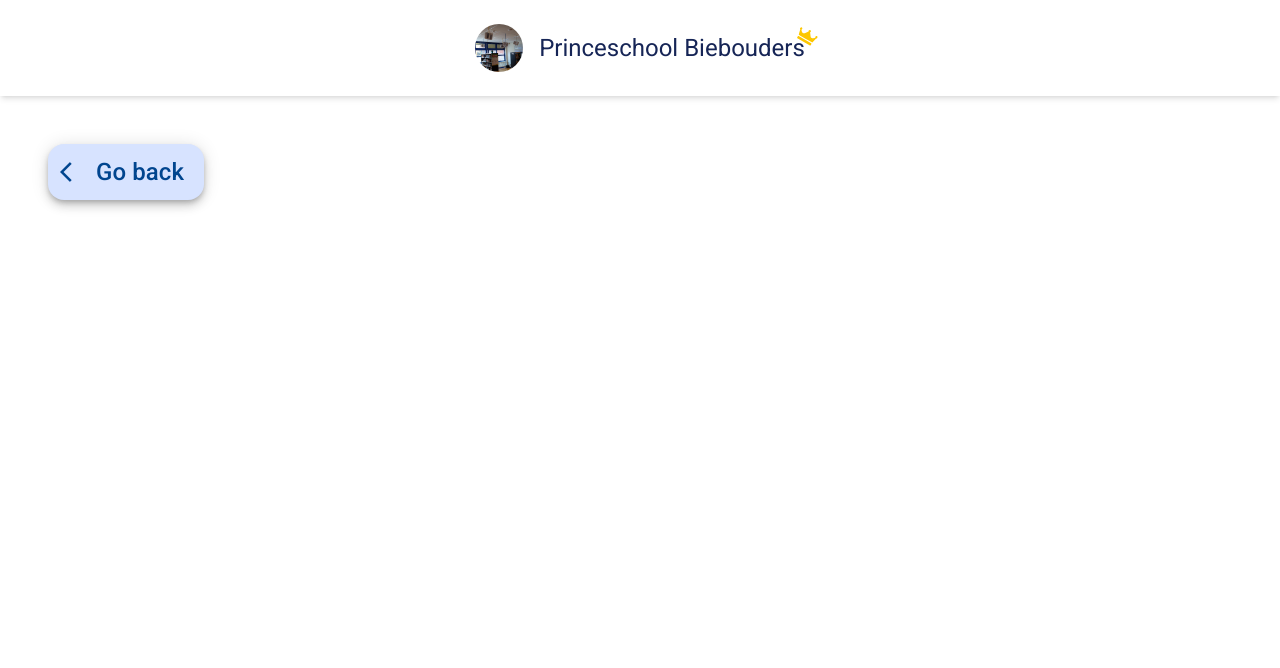
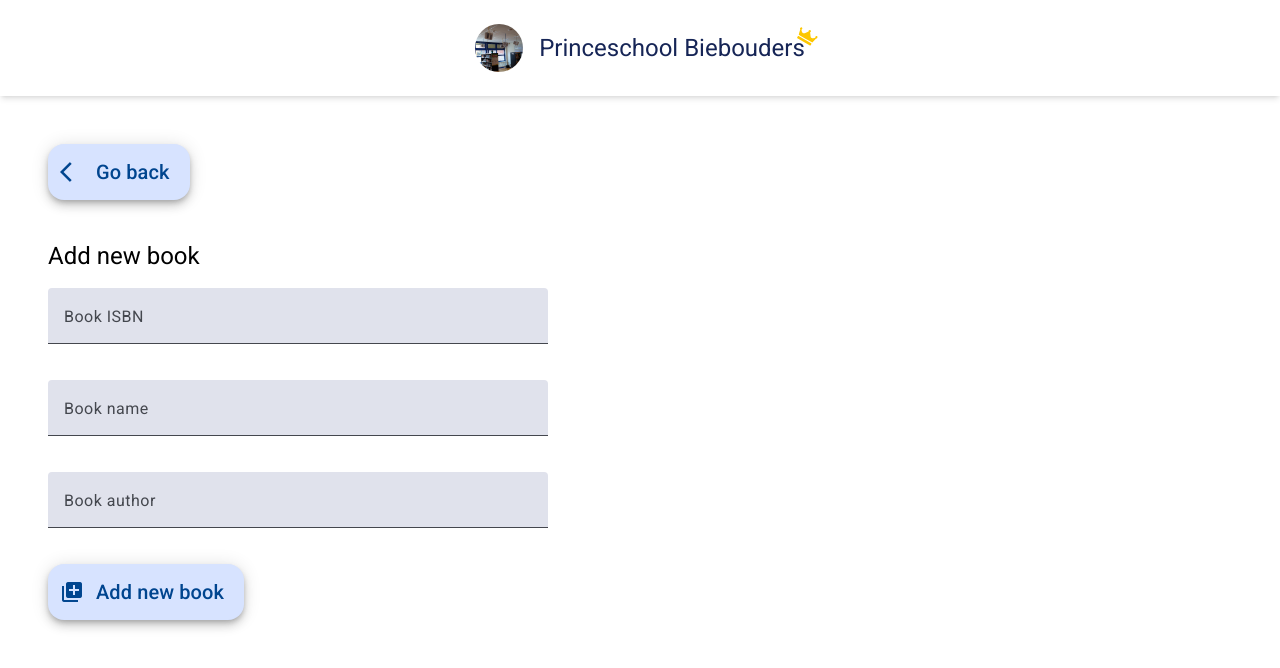
Before and after one commit to nat-k-dev/school-library, an Angular app: page /add-new-book in a window 1280 px wide. Shown: the top 668 px of the page. Built offline with nearby package versions, Linux system fonts and the light colour scheme.

Commit message:
add page to remove book

```diff
--- a/src/app/app.config.ts
+++ b/src/app/app.config.ts
@@ -1,8 +1,10 @@
 import { ApplicationConfig, provideZoneChangeDetection } from '@angular/core';
 import { provideRouter } from '@angular/router';
-
 import { routes } from './app.routes';
 
 export const appConfig: ApplicationConfig = {
-  providers: [provideZoneChangeDetection({ eventCoalescing: true }), provideRouter(routes)]
+  providers: [
+    provideZoneChangeDetection({ eventCoalescing: true }),
+    provideRouter(routes)
+  ]
 };
--- a/src/app/components/add-new-book/add-new-book.component.css
+++ b/src/app/components/add-new-book/add-new-book.component.css
@@ -0,0 +1,9 @@
+@reference "../../../styles.css";
+
+.middle-button {
+    @apply text-xl mx-auto;
+}
+
+.input-field {
+    @apply w-full md:w-[500px];
+}
--- a/src/app/components/add-new-book/add-new-book.component.html
+++ b/src/app/components/add-new-book/add-new-book.component.html
@@ -1,3 +1,28 @@
 <div class="p-6 md:p-12">
     <app-go-back-button />
+    <div class="flex flex-col gap-4 md:items-start mt-10">
+        <h1 class="text-center text-2xl">Add new book</h1>
+        <mat-form-field required class="input-field">
+            <mat-label>Book ISBN</mat-label>
+            <input matInput [(ngModel)]="bookISBN" name="bookISBN">
+        </mat-form-field>
+        <mat-form-field required class="input-field">
+            <mat-label>Book name</mat-label>
+            <input matInput [(ngModel)]="bookName" name="bookName">
+        </mat-form-field>
+        <mat-form-field required class="input-field">
+            <mat-label>Book author</mat-label>
+            <input matInput [(ngModel)]="bookAuthor" name="bookAuthor">
+        </mat-form-field>
+        <div class="w-full flex md:block">
+            <button mat-fab extended class="middle-button" (click)="AddNewBook()">
+                <mat-icon>library_add</mat-icon>
+                Add new book
+            </button>
+        </div>
+    </div>
+
+
+
+
 </div>
--- a/src/app/components/add-new-book/add-new-book.component.ts
+++ b/src/app/components/add-new-book/add-new-book.component.ts
@@ -1,12 +1,32 @@
 import { Component } from '@angular/core';
 import { GoBackButtonComponent } from '../go-back-button/go-back-button.component';
+import { MatFormField, MatLabel } from '@angular/material/form-field';
+import { MatInputModule } from '@angular/material/input';
+import { MatButtonModule } from '@angular/material/button';
+import { MatIcon } from '@angular/material/icon';
+import { FormsModule } from '@angular/forms';
 
 @Component({
   selector: 'app-add-new-book',
-  imports: [ GoBackButtonComponent ],
+  imports: [
+    GoBackButtonComponent,
+    MatFormField,
+    MatLabel,
+    MatInputModule,
+    MatButtonModule,
+    MatIcon,
+    FormsModule
+  ],
   templateUrl: './add-new-book.component.html',
   styleUrl: './add-new-book.component.css'
 })
 export class AddNewBookComponent {
+  public bookISBN = '';
+  public bookName = '';
+  public bookAuthor = '';
+
+  AddNewBook() {
+    console.log(this.bookISBN, this.bookName, this.bookAuthor)
+  }
 
 }
--- a/src/app/components/go-back-button/go-back-button.component.html
+++ b/src/app/components/go-back-button/go-back-button.component.html
@@ -1,4 +1,4 @@
 <button mat-fab extended (click)="GoBack()" class="flex items-center justify-center">
     <mat-icon>arrow_back_ios</mat-icon>
-    <div class="text-2xl">Go back</div>
+    <div class="text-xl">Go back</div>
 </button>
--- a/src/app/components/homepage/homepage.component.ts
+++ b/src/app/components/homepage/homepage.component.ts
@@ -5,7 +5,7 @@ import { Router, RouterModule } from '@angular/router';
 
 @Component({
   selector: 'app-homepage',
-  imports: [ MatButtonModule, MatIconModule, RouterModule ],
+  imports: [ MatButtonModule, MatIconModule, RouterModule, MatButtonModule, MatIconModule ],
   templateUrl: './homepage.component.html',
   styleUrl: './homepage.component.css'
 })
```
Also changed, not shown: src/app/app.routes.ts (+5 -5 lines), 1 other file (tests, documents, lock files or other folders).
